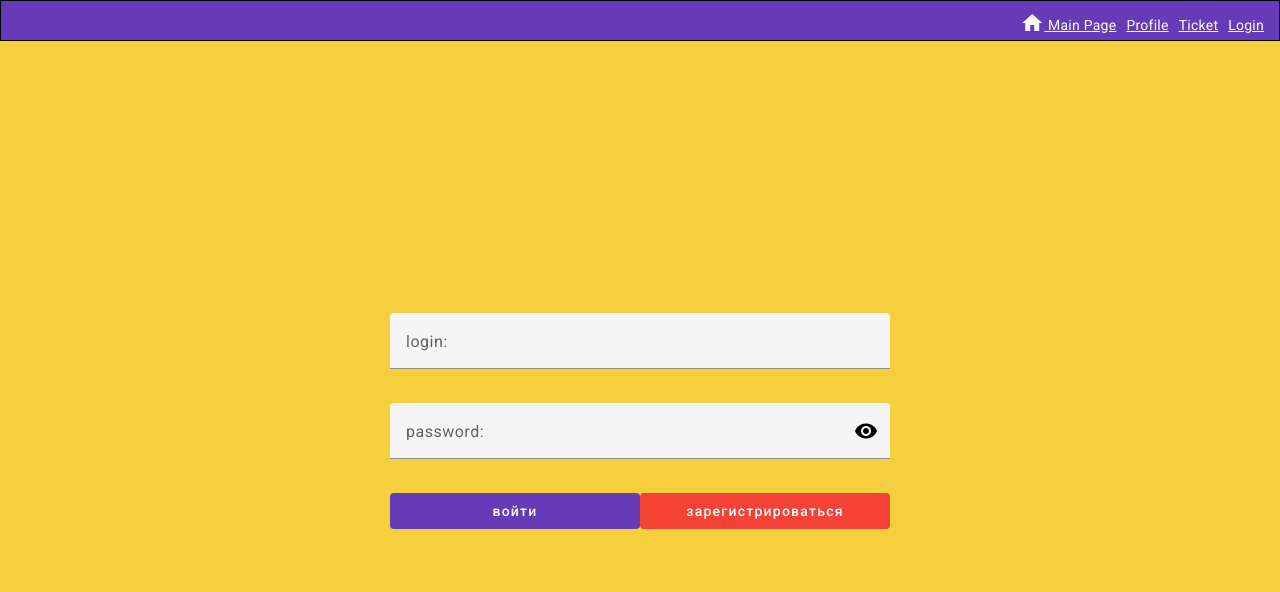
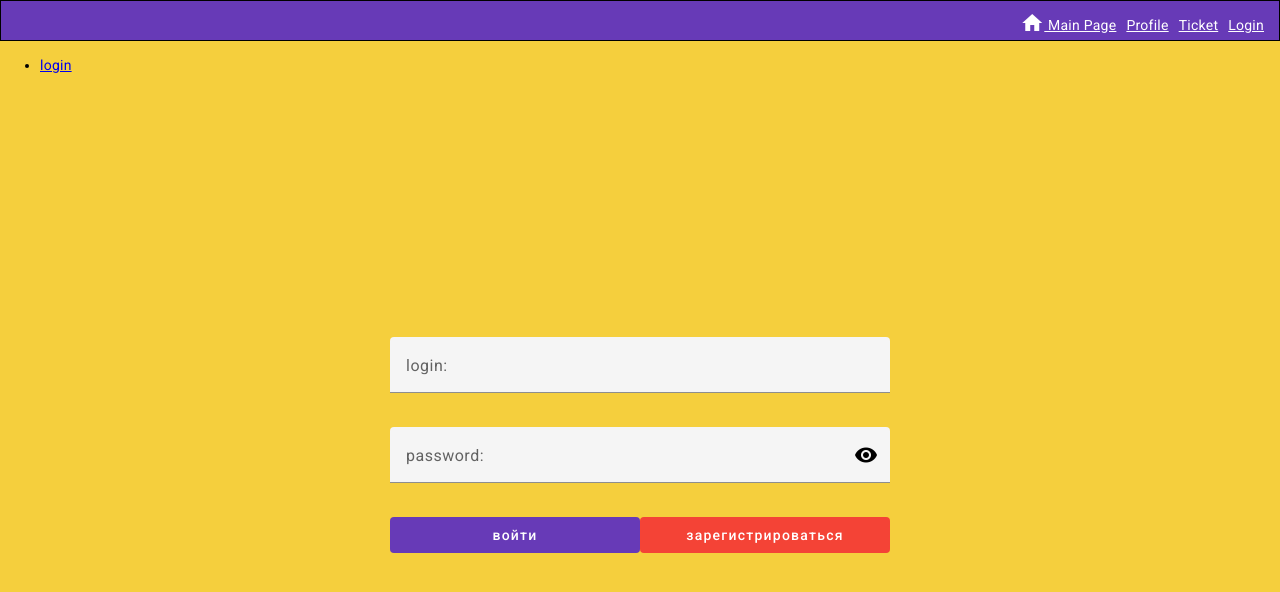
Before and after one commit to Igggr/angular_lk, an Angular app: page /login in a window 1280 px wide. Shown: the top 592 px of the page. Built offline with nearby package versions, Linux system fonts and the light colour scheme.

Commit message:
add breadcrumb

```diff
--- a/src/app/app-routing.module.ts
+++ b/src/app/app-routing.module.ts
@@ -11,19 +11,24 @@ import { LOGIN_PATH, MAIN_PAGE_PATH, PROFILE_PATH, TICKET_PATH } from './const';
 const routes: Routes = [
   {
     path: MAIN_PAGE_PATH,
+    data: { breadcrumb: MAIN_PAGE_PATH},
     component: MainPageComponent,
     canActivate: [authGuard],
   },
   {
-    path: LOGIN_PATH, component: LoginComponent,
+    path: LOGIN_PATH,
+    data: { breadcrumb: LOGIN_PATH },
+    component: LoginComponent,
   },
   {
     path: PROFILE_PATH,
+    data: { breadcrumb: PROFILE_PATH },
     component: ProfileComponent,
     canActivate: [authGuard],
   },
   {
     path: TICKET_PATH,
+    data: { breadcrumb: TICKET_PATH },
     component: TicketListComponent,
     canActivate: [authGuard],
   },
--- a/src/app/app.component.html
+++ b/src/app/app.component.html
@@ -1,5 +1,5 @@
 <div class="content">
-  <nav>
+  <nav class="navbar">
     <ul>
       <li>
         <a routerLink="" routerLinkActive="active" ariaCurrentWhenActive="page">
@@ -15,6 +15,7 @@
         tabindex="0">Logout</a></li>
     </ul>
   </nav>
+  <app-breadcrumb></app-breadcrumb>
 
   <div class="router-wrapper">
     <router-outlet></router-outlet>
--- a/src/app/app.component.scss
+++ b/src/app/app.component.scss
@@ -41,5 +41,12 @@ nav ul {
     min-height: 100vh;
     display: flex;
     flex-direction: column;
-    background-color: $primary;
+
+    .navbar {
+        background-color: $primary;
+    }
+
+    app-breadcrumb {
+        background-color: $accent;
+    }
 }
--- a/src/app/app.module.ts
+++ b/src/app/app.module.ts
@@ -26,6 +26,7 @@ import { fakeBackendProvider } from './mock/fake_backend';
 import { ErrorComponent } from './components/error/error.component';
 import { TicketCardComponent } from './components/ticket-card/ticket-card.component';
 import { TicketStatusPipe } from './pipes/ticket-status.pipe';
+import { BreadcrumbComponent } from './components/bread-crumb/bread-crumb.component';
 
 @NgModule({
   declarations: [
@@ -37,6 +38,7 @@ import { TicketStatusPipe } from './pipes/ticket-status.pipe';
     ErrorComponent,
     TicketCardComponent,
     TicketStatusPipe,
+    BreadcrumbComponent,
   ],
   imports: [
     BrowserModule,
--- /dev/null
+++ b/src/app/common-types/bread-crumb.ts
@@ -0,0 +1,4 @@
+export type Breadcrumb = {
+    label: string,
+    url: string,
+};
--- /dev/null
+++ b/src/app/components/bread-crumb/bread-crumb.component.html
@@ -0,0 +1,5 @@
+<ul>
+    <li *ngFor="let breadcrumb of (breadcrumbs$ | async)">
+        <a [href]="breadcrumb.url">{{ breadcrumb.label }}</a>
+    </li>
+</ul>
--- /dev/null
+++ b/src/app/components/bread-crumb/bread-crumb.component.ts
@@ -0,0 +1,17 @@
+import { Component } from '@angular/core';
+import { Observable } from 'rxjs';
+import { Breadcrumb } from 'src/app/common-types/bread-crumb';
+import { BreadcrumbService } from 'src/app/services/bread-crumb.service';
+
+@Component({
+  selector: 'app-breadcrumb',
+  templateUrl: './bread-crumb.component.html',
+  styleUrls: ['./bread-crumb.component.scss'],
+})
+export class BreadcrumbComponent {
+  breadcrumbs$: Observable<Breadcrumb[]>;
+
+  constructor(private readonly breadcrumbService: BreadcrumbService) {
+    this.breadcrumbs$ = breadcrumbService.breadcrumbs$;
+  }
+}
--- /dev/null
+++ b/src/app/services/bread-crumb.service.ts
@@ -0,0 +1,51 @@
+import { Injectable } from "@angular/core";
+import { ActivatedRouteSnapshot, NavigationEnd, Router } from "@angular/router";
+import { BehaviorSubject, filter } from "rxjs";
+import { Breadcrumb } from "../common-types/bread-crumb";
+
+@Injectable({
+  providedIn: 'root'
+})
+export class BreadcrumbService {
+
+  // Subject emitting the breadcrumb hierarchy
+  private readonly _breadcrumbs$ = new BehaviorSubject<Breadcrumb[]>([]);
+
+  // Observable exposing the breadcrumb hierarchy
+  readonly breadcrumbs$ = this._breadcrumbs$.asObservable();
+
+  constructor(private router: Router) {
+    this.router.events.pipe(
+      // Filter the NavigationEnd events as the breadcrumb is updated only when the route reaches its end
+      filter((event) => event instanceof NavigationEnd)
+    ).subscribe(event => {
+      // Construct the breadcrumb hierarchy
+      const root = this.router.routerState.snapshot.root;
+      const breadcrumbs: Breadcrumb[] = [];
+      this.addBreadcrumb(root, [], breadcrumbs);
+
+      // Emit the new hierarchy
+      this._breadcrumbs$.next(breadcrumbs);
+    });
+  }
+
+  private addBreadcrumb(route: ActivatedRouteSnapshot, parentUrl: string[], breadcrumbs: Breadcrumb[]) {
+    if (route) {
+      // Construct the route URL
+      const routeUrl = parentUrl.concat(route.url.map(url => url.path));
+
+      // Add an element for the current route part
+      if (route.data['breadcrumb']) {
+        const breadcrumb = {
+          label: route.data['breadcrumb'],
+          url: '/' + routeUrl.join('/')
+        };
+        breadcrumbs.push(breadcrumb);
+      }
+
+      // Add another element for the next route part
+      if (route.firstChild) this.addBreadcrumb(route.firstChild, routeUrl, breadcrumbs);
+    }
+  }
+
+}
```
Also changed, not shown: src/app/components/bread-crumb/bread-crumb.component.scss (added), 2 other files (tests, documents, lock files or other folders).
